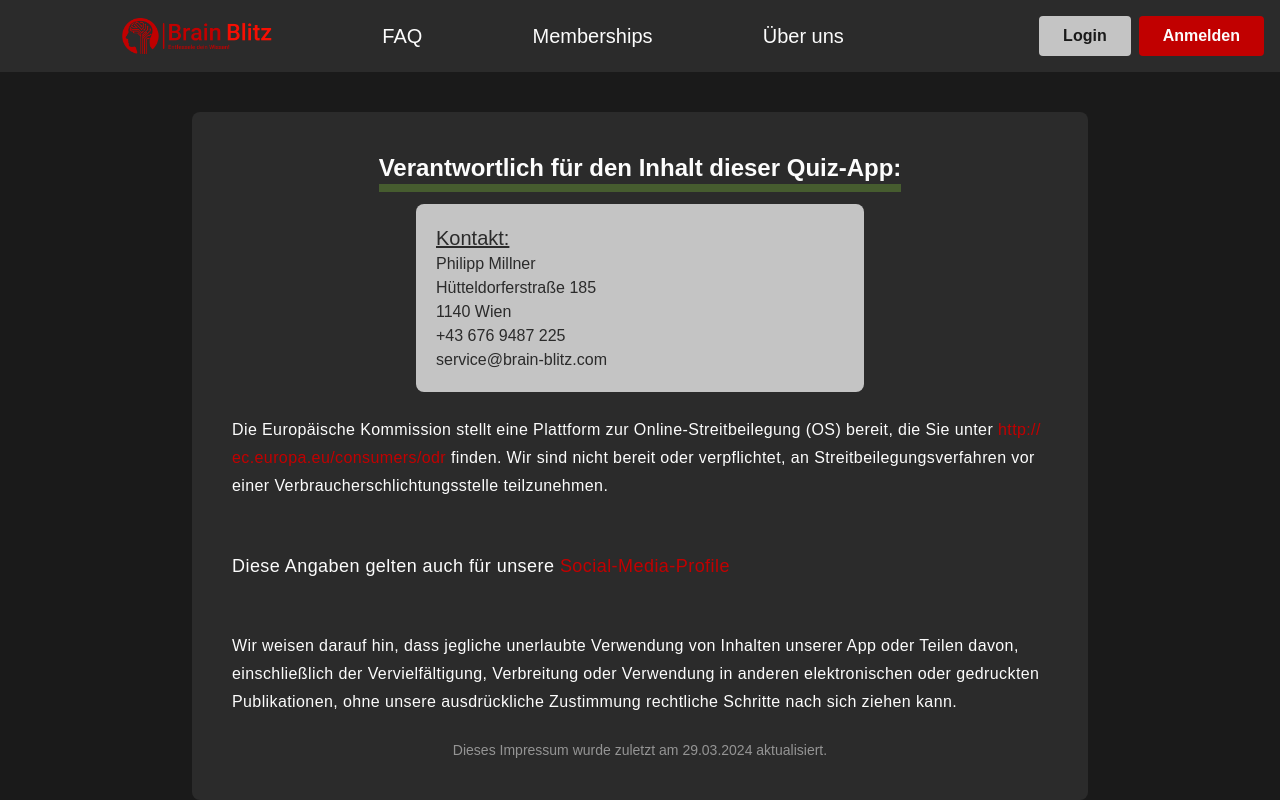
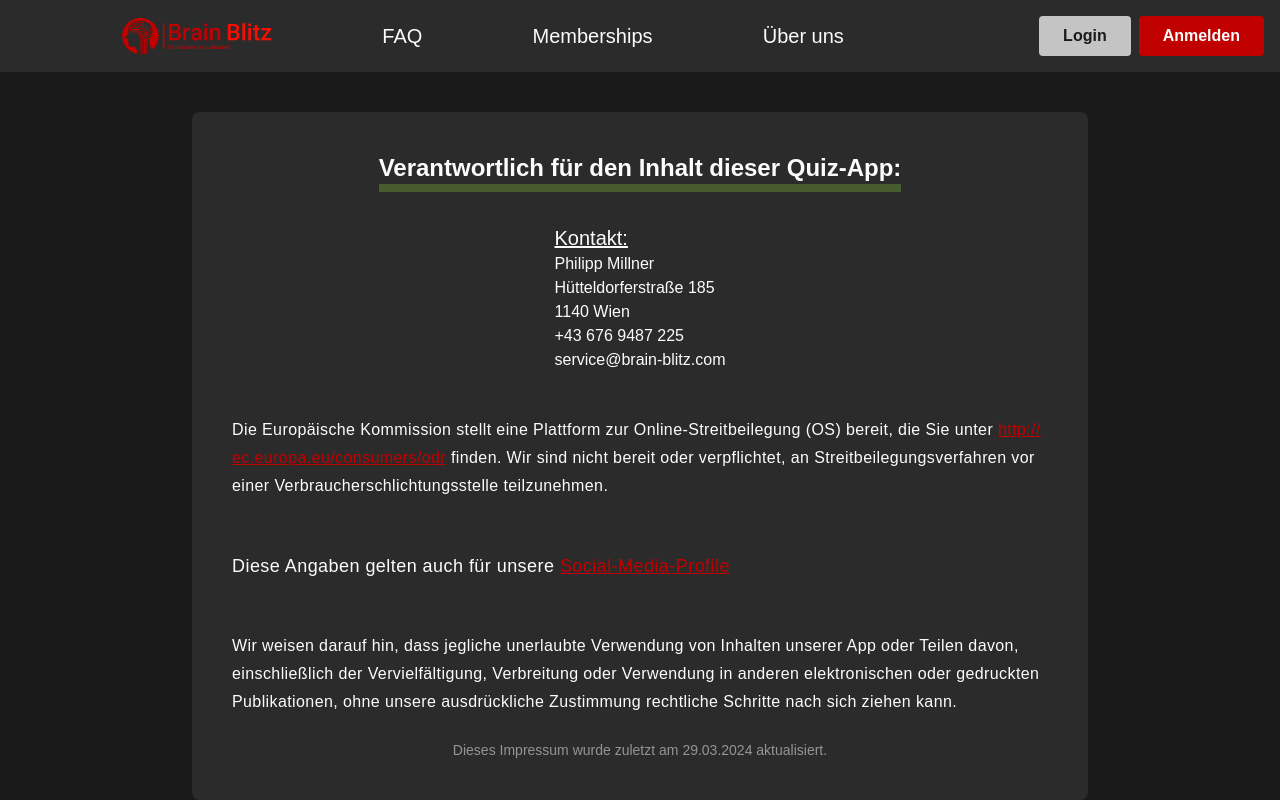
Before and after one commit to SlowMoschen/Brain_Blitz, a React (Vite) app in the folder client/: page /imprint in a window 1280 px wide. Shown: the top 800 px of the page. Built offline with nearby package versions, Linux system fonts and the light colour scheme.

Commit message:
[misc] changed imprint page
* removed bg color form contact card
* added underline class to a-tags

```diff
--- a/client/src/routes/home/pages/imprint/Imprint.tsx
+++ b/client/src/routes/home/pages/imprint/Imprint.tsx
@@ -3,7 +3,7 @@ export default function Imprint() {
     <section className="bg-bg-secondary w-5/6 max-w-4xl p-10 m-10 rounded-lg flex flex-col justify-center items-center">
       <h1 className="text-2xl font-bold border-b-8 border-accent-light text-center">Verantwortlich für den Inhalt dieser Quiz-App:</h1>
 
-      <div className="bg-secondary w-full max-w-md p-5 m-3 rounded-lg text-bg-secondary items-center">
+      <div className="p-5 m-3 rounded-lg  items-center">
         <p className="text-xl underline">Kontakt:</p>
         <p>Philipp Millner</p>
         <p>Hütteldorferstraße 185</p>
@@ -15,7 +15,7 @@ export default function Imprint() {
       <p className="leading-7 tracking-wide my-3">
         Die Europäische Kommission stellt eine Plattform zur
         Online-Streitbeilegung (OS) bereit, die Sie unter {" "}
-        <a className="text-primary break-all" href="http://ec.europa.eu/consumers/odr" target="_blank">
+        <a className="text-primary break-all underline" href="http://ec.europa.eu/consumers/odr" target="_blank">
           http://ec.europa.eu/consumers/odr
         </a>{" "}
         finden. Wir sind nicht bereit oder verpflichtet, an
@@ -25,7 +25,7 @@ export default function Imprint() {
 
       <p className="leading-7 tracking-wide my-10 text-lg w-full">
         Diese Angaben gelten auch für unsere {" "}
-        <a className="text-primary break-all" href="https://linktr.ee/BrainBlitz" target="_blank">Social-Media-Profile</a>
+        <a className="text-primary break-all underline" href="https://linktr.ee/BrainBlitz" target="_blank">Social-Media-Profile</a>
       </p>
 
       <p className="leading-7 tracking-wide my-3">
```
